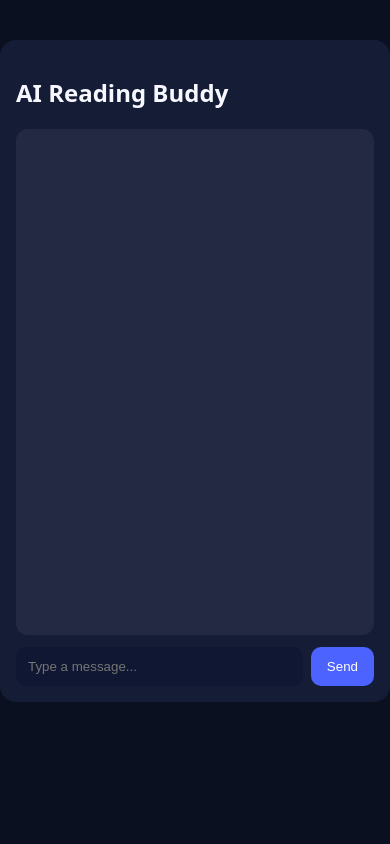
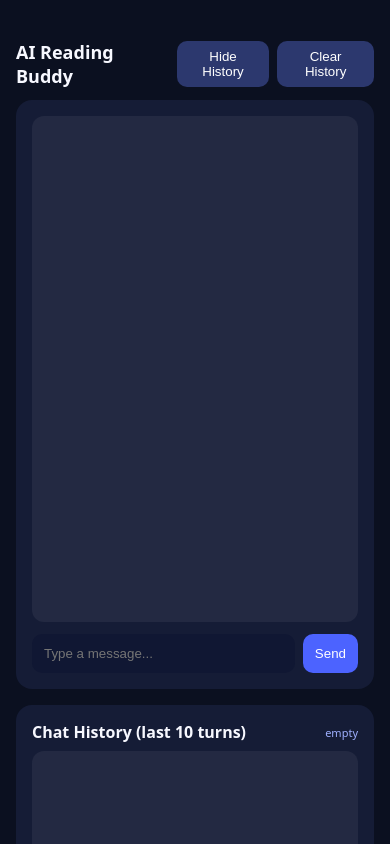
Before and after one commit to Guliko24/Ai_chat, a website: page index.html in a window 390 px wide. Shown: the top 844 px of the page. Drawn offline with Linux system fonts and the light colour scheme.

Commit message:
Update index.html

```diff
--- a/index.html
+++ b/index.html
@@ -5,33 +5,133 @@
   <meta name="viewport" content="width=device-width,initial-scale=1"/>
   <title>AI Reading Buddy</title>
   <style>
-    :root { --bg:#0b1020; --card:#151c36; --text:#f7f8ff; --muted:#9fb0ff; }
+    :root { --bg:#0b1020; --card:#151c36; --text:#f7f8ff; --muted:#9fb0ff; --chip:#223168; }
     * { box-sizing: border-box; }
-    body { margin:0; font-family: system-ui, sans-serif; background: var(--bg); color: var(--text); }
-    .wrap { max-width: 720px; margin: 40px auto; padding: 16px; background: var(--card); border-radius: 16px; }
-    .chat { height: 60vh; overflow-y: auto; background: rgba(255,255,255,0.06); border-radius: 12px; padding: 12px; }
+    body { margin:0; font-family: system-ui, -apple-system, Segoe UI, Roboto, sans-serif; background: var(--bg); color: var(--text); }
+
+    .wrap { max-width: 1100px; margin: 24px auto; padding: 16px; }
+    .bar { display: flex; align-items: center; justify-content: space-between; margin-bottom: 12px; gap: 8px; }
+    .title { font-weight: 700; font-size: 18px; }
+    .btn { padding: 8px 12px; border-radius: 10px; border: none; background: #4c63ff; color: #fff; cursor: pointer; }
+    .btn.secondary { background: #2c386e; }
+    .btn:disabled { opacity: .6; cursor: not-allowed; }
+
+    .grid { display: grid; grid-template-columns: 1fr 320px; gap: 16px; }
+    @media (max-width: 900px) { .grid { grid-template-columns: 1fr; } }
+
+    .card { background: var(--card); border-radius: 16px; padding: 16px; }
+
+    /* chat pane */
+    .chat { height: 60vh; min-height: 420px; overflow-y: auto; background: rgba(255,255,255,0.06); border-radius: 12px; padding: 12px; }
     .bubble { padding: 10px 12px; border-radius: 12px; margin: 8px 0; max-width: 80%; line-height: 1.35; }
     .user { background: #2e3a7f; margin-left: auto; }
     .ai { background: #20305f; margin-right: auto; }
     form { display: flex; gap: 8px; margin-top: 12px; }
-    input { flex: 1; padding: 12px; border-radius: 10px; border: none; outline: none; background: #101733; color: var(--text); }
-    button { padding: 12px 16px; border-radius: 10px; border: none; background: #4c63ff; color: white; cursor: pointer; }
+    input[type="text"] { flex: 1; padding: 12px; border-radius: 10px; border: none; outline: none; background: #101733; color: var(--text); }
+
+    /* history pane */
+    .hist-header { display:flex; align-items:center; justify-content:space-between; margin-bottom:8px; }
+    .hist-list { height: 60vh; min-height: 420px; overflow-y:auto; background: rgba(255,255,255,0.06); border-radius: 12px; padding: 12px; }
+    .turn { background: var(--chip); border-radius: 10px; padding: 10px; margin-bottom: 8px; }
+    .turn h4 { margin: 0 0 6px 0; font-size: 12px; color: var(--muted); display:flex; justify-content:space-between; gap:8px; }
+    .turn p { margin: 0 0 6px 0; white-space: pre-wrap; }
+    .tiny { font-size: 11px; color: var(--muted); }
   </style>
 </head>
 <body>
   <div class="wrap">
-    <h2>AI Reading Buddy</h2>
-    <div id="chat" class="chat"></div>
-    <form id="f">
-      <input id="msg" type="text" placeholder="Type a message..." autocomplete="off" required />
-      <button>Send</button>
-    </form>
+    <div class="bar">
+      <div class="title">AI Reading Buddy</div>
+      <div style="display:flex; gap:8px;">
+        <button id="toggleHistory" class="btn secondary" aria-expanded="true">Hide History</button>
+        <button id="clearHistory" class="btn secondary">Clear History</button>
+      </div>
+    </div>
+
+    <div class="grid">
+      <!-- Chat panel -->
+      <div class="card">
+        <div id="chat" class="chat" aria-live="polite"></div>
+        <form id="f">
+          <input id="msg" type="text" placeholder="Type a message..." autocomplete="off" required />
+          <button id="sendBtn" class="btn">Send</button>
+        </form>
+      </div>
+
+      <!-- History panel -->
+      <div id="historyPanel" class="card">
+        <div class="hist-header">
+          <div style="font-weight:700;">Chat History (last 10 turns)</div>
+          <div class="tiny" id="histCount"></div>
+        </div>
+        <div id="hist" class="hist-list"></div>
+      </div>
+    </div>
   </div>
 
   <script>
+    // --- simple chat + history (localStorage) ---
     const chat = document.getElementById("chat");
     const form = document.getElementById("f");
     const msg = document.getElementById("msg");
+    const sendBtn = document.getElementById("sendBtn");
+
+    const histList = document.getElementById("hist");
+    const histCount = document.getElementById("histCount");
+    const historyPanel = document.getElementById("historyPanel");
+    const toggleHistoryBtn = document.getElementById("toggleHistory");
+    const clearHistoryBtn = document.getElementById("clearHistory");
+
+    const STORAGE_KEY = "ai-reading-buddy-history-v1";
+    let busy = false;
+
+    function loadHistory() {
+      try {
+        const raw = localStorage.getItem(STORAGE_KEY);
+        return raw ? JSON.parse(raw) : [];
+      } catch {
+        return [];
+      }
+    }
+
+    function saveHistory(history) {
+      localStorage.setItem(STORAGE_KEY, JSON.stringify(history));
+    }
+
+    function addToHistory(role, content) {
+      const now = new Date().toISOString();
+      const hist = loadHistory();
+      hist.push({ role, content, at: now });
+      // keep last 20 messages (10 turns)
+      const capped = hist.slice(-20);
+      saveHistory(capped);
+      renderHistory();
+    }
+
+    function renderHistory() {
+      const hist = loadHistory();
+      histCount.textContent = hist.length ? `${Math.ceil(hist.length/2)} turns` : "empty";
+      histList.innerHTML = "";
+      // render in turns: pair user+ai
+      for (let i = 0; i < hist.length; i += 2) {
+        const u = hist[i];
+        const a = hist[i+1];
+        const div = document.createElement("div");
+        div.className = "turn";
+        const when = (u?.at || a?.at || "").replace("T"," ").slice(0,16);
+        div.innerHTML = `
+          <h4><span>Turn ${Math.floor(i/2)+1}</span><span class="tiny">${when}</span></h4>
+          ${u ? `<p><b>You:</b> ${escapeHtml(u.content)}</p>` : ""}
+          ${a ? `<p><b>AI:</b> ${escapeHtml(a.content)}</p>` : ""}
+        `;
+        histList.appendChild(div);
+      }
+      histList.scrollTop = histList.scrollHeight;
+    }
+
+    function escapeHtml(s) {
+      return s.replace(/[&<>"']/g, c => ({'&':'&nbsp;&amp;','<':'&lt;','>':'&gt;','"':'&quot;',"'":'&#39;'}[c]));
+    }
 
     function bubble(text, who) {
       const el = document.createElement("div");
@@ -42,12 +142,15 @@
       return el;
     }
 
-    form.addEventListener("submit", async (e) => {
-      e.preventDefault();
-      const text = msg.value.trim();
-      if (!text) return;
+    async function sendMessage(text) {
+      // UI: prevent double send
+      busy = true;
+      sendBtn.disabled = true;
+
+      // add user bubble + history
       bubble(text, "user");
-      msg.value = "";
+      addToHistory("user", text);
+
       const thinking = bubble("Thinking…", "ai");
 
       try {
@@ -57,11 +160,43 @@
           body: JSON.stringify({ message: text })
         });
         const data = await res.json();
-        thinking.textContent = data.reply || data.error || "Error.";
+        const reply = data.reply || data.error || "Error.";
+        thinking.textContent = reply;
+        addToHistory("assistant", reply);
       } catch (err) {
         thinking.textContent = "Network error.";
+        addToHistory("assistant", "Network error.");
+      } finally {
+        sendBtn.disabled = false;
+        busy = false;
       }
+    }
+
+    // form handler
+    form.addEventListener("submit", (e) => {
+      e.preventDefault();
+      if (busy) return;
+      const text = msg.value.trim();
+      if (!text) return;
+      msg.value = "";
+      sendMessage(text);
     });
+
+    // history controls
+    toggleHistoryBtn.addEventListener("click", () => {
+      const hidden = historyPanel.style.display === "none";
+      historyPanel.style.display = hidden ? "block" : "none";
+      toggleHistoryBtn.textContent = hidden ? "Hide History" : "Show History";
+      toggleHistoryBtn.setAttribute("aria-expanded", String(hidden));
+    });
+
+    clearHistoryBtn.addEventListener("click", () => {
+      localStorage.removeItem(STORAGE_KEY);
+      renderHistory();
+    });
+
+    // init
+    renderHistory();
   </script>
 </body>
 </html>
```
